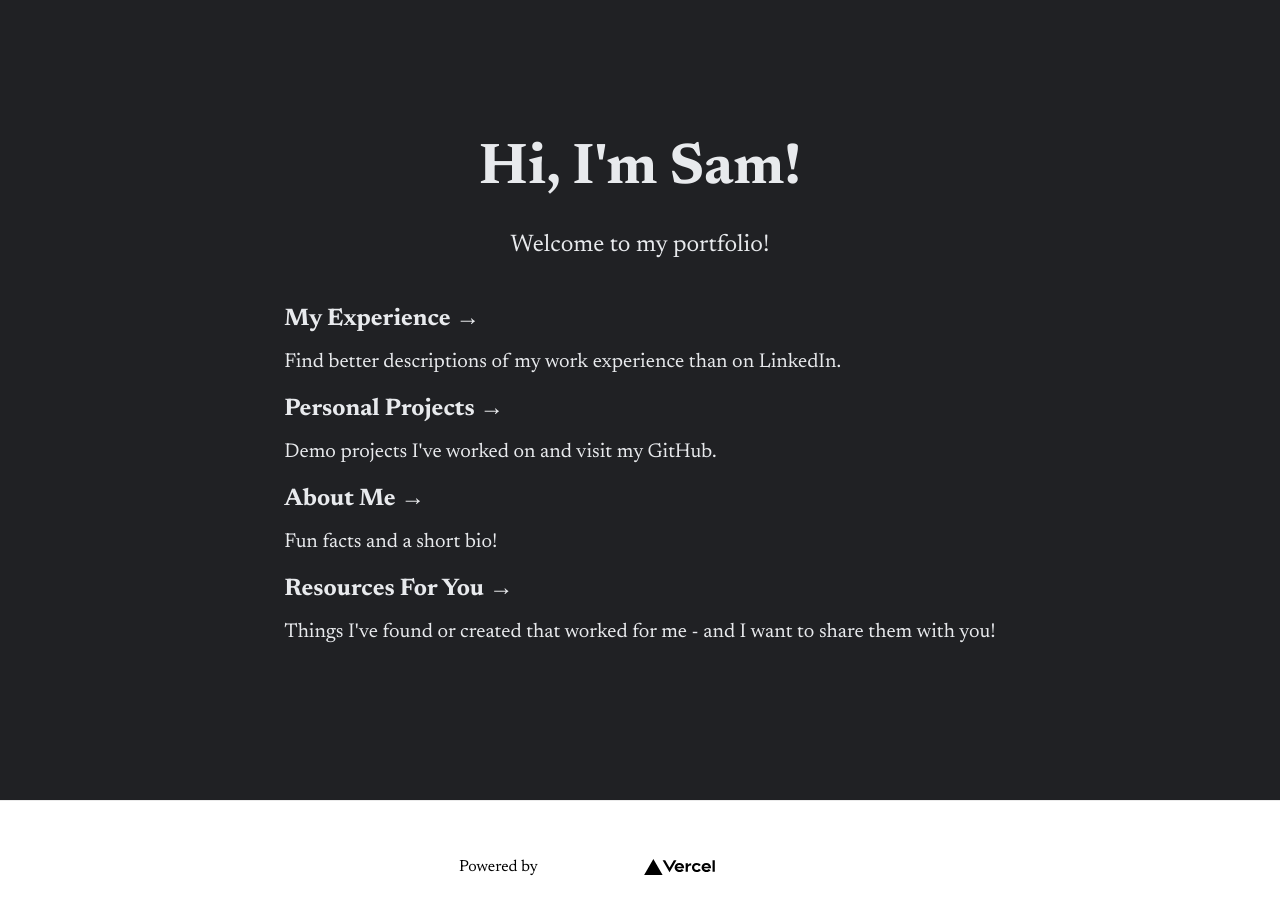
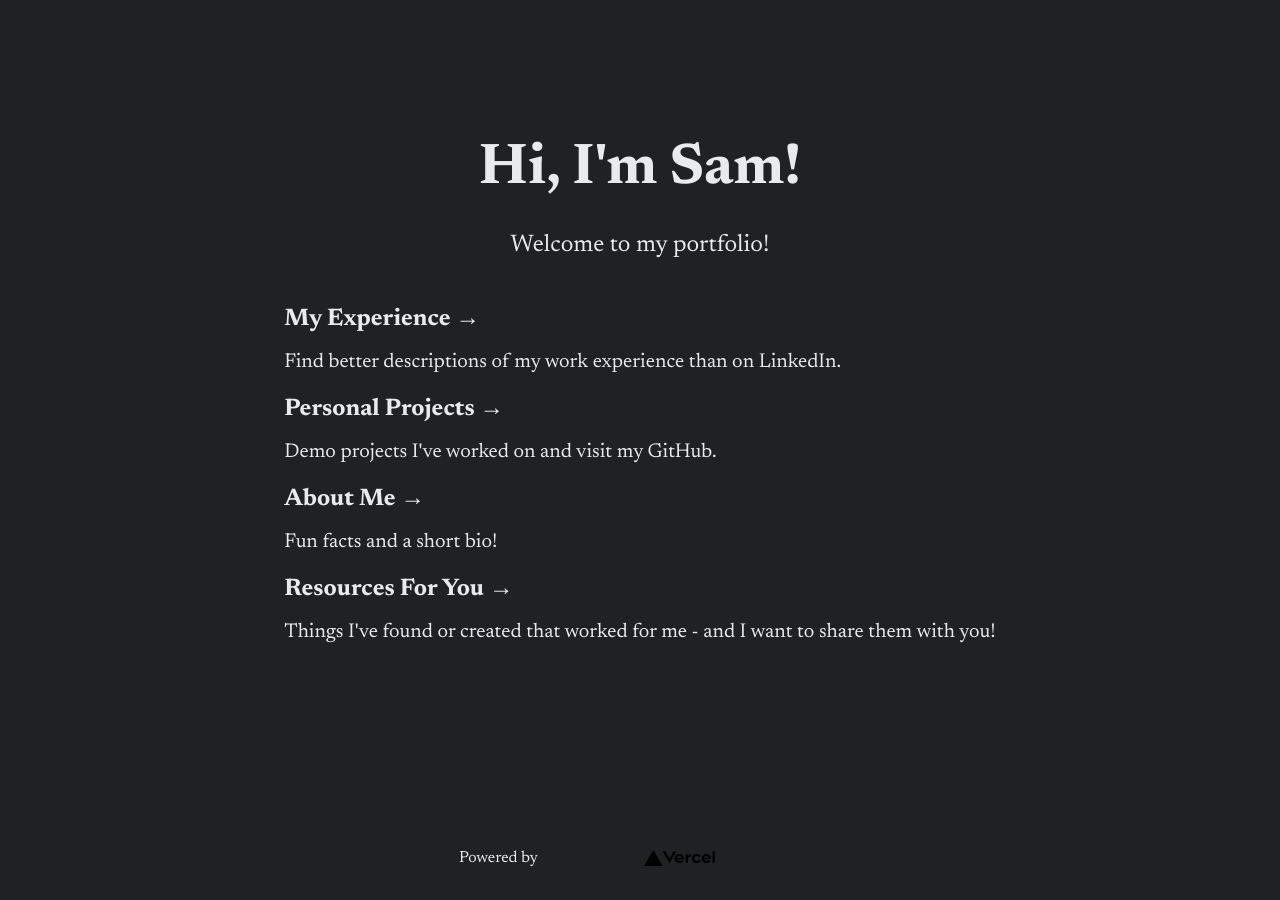
Before and after one commit to Sammantha/samTheDev, a Next.js app: page / in a window 1280 px wide. Built offline with nearby package versions, Linux system fonts and the light colour scheme.

Commit message:
feat: Standardize Fonts & Dark Styling
Moving footer styling and flipping the colors.

```diff
--- a/app/globals.css
+++ b/app/globals.css
@@ -42,3 +42,22 @@ button {
   padding: 0.5rem 1rem;
   font-weight: bold;
 }
+
+footer {
+  padding-top: 1rem;
+  width: 100%;
+  height: 100px;
+  display: flex;
+  justify-content: center;
+  align-items: center;
+  background-color: #202124;
+  color: #e8eaed;
+}
+
+footer a {
+  display: flex;
+  justify-content: center;
+  align-items: center;
+  text-decoration: none;
+  color: #e8eaed;
+}
--- a/app/layout.tsx
+++ b/app/layout.tsx
@@ -28,7 +28,7 @@ export default function Layout({
                 <main role='main'>
                     <div className={styles.container}>{children}</div>
                 </main>
-                <footer className={styles.footer}>
+                <footer>
                     <a
                         href="https://vercel.com?utm_source=create-next-app&utm_medium=default-template&utm_campaign=create-next-app"
                         target="_blank"
--- a/app/styles/Home.module.css
+++ b/app/styles/Home.module.css
@@ -161,21 +161,3 @@ button.gitHubButton {
 .cardOutline {
   margin: 0.5rem auto;
 }
-
-.footer {
-  padding-top: 2rem;
-  width: 100%;
-  height: 100px;
-  border-top: 1px solid #eaeaea;
-  display: flex;
-  justify-content: center;
-  align-items: center;
-}
-
-.footer a {
-  display: flex;
-  justify-content: center;
-  align-items: center;
-  text-decoration: none;
-  color: inherit;
-}
```
